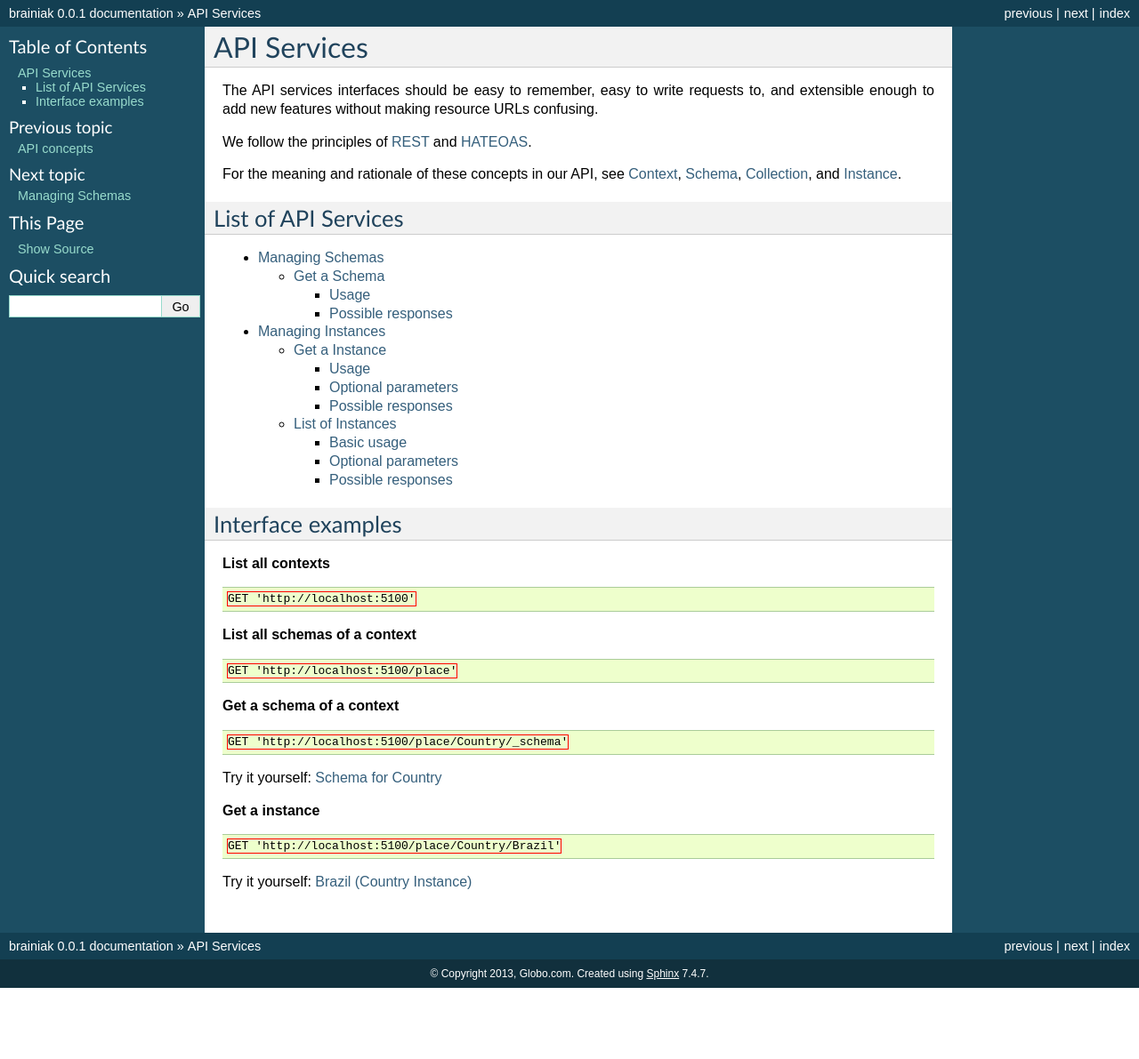
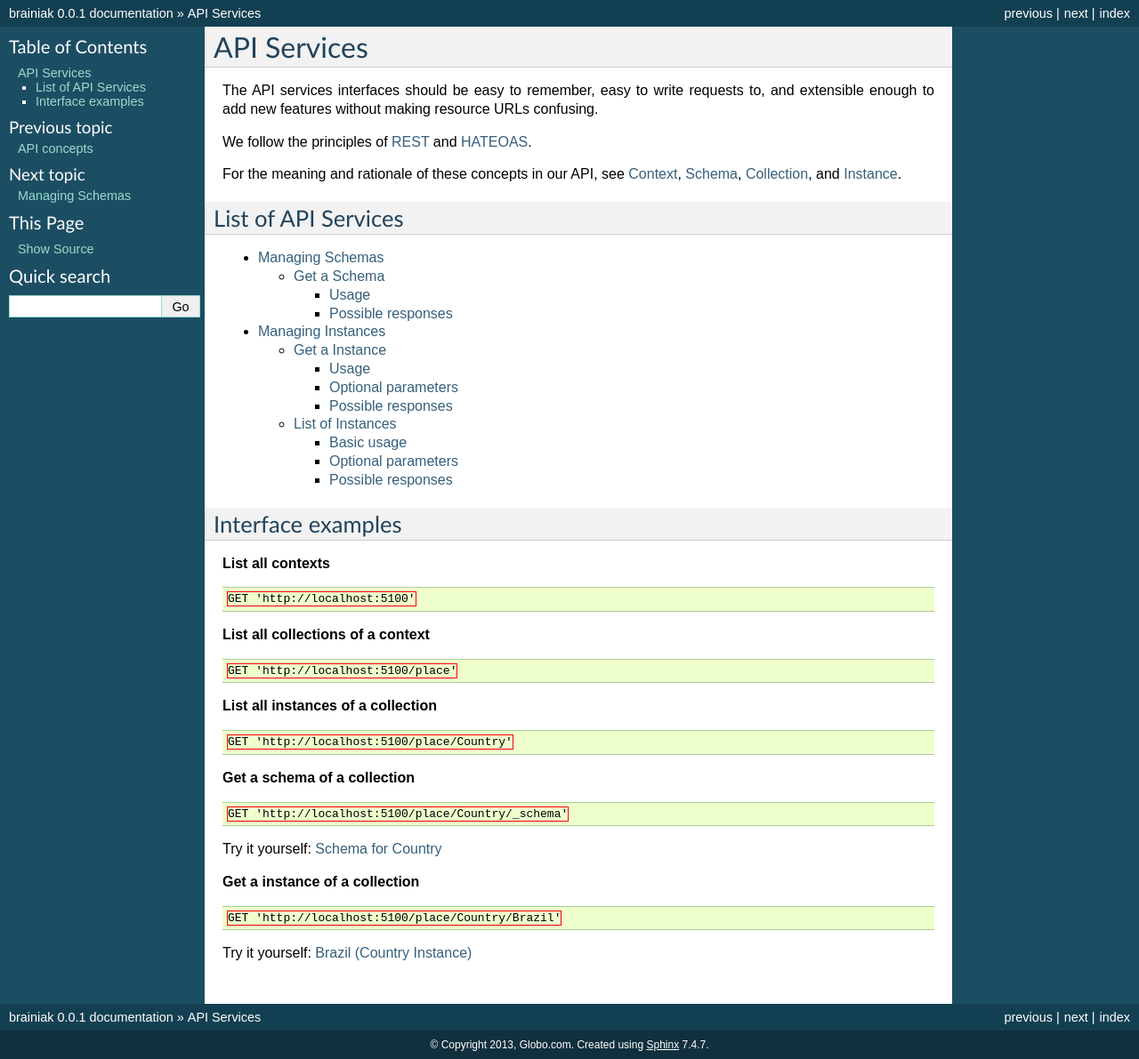
Before and after one commit to bmentges/brainiak_api, a Sphinx documentation site: the page built from docs/source/services.rst, in a window 1280 px wide. Shown: the whole page at 89% size. Built offline with Sphinx 7.4.7, drawn with Linux system fonts in a browser that asks for light colours; before the commit the page ends 1111 px from its top, so only the background shows below that.

Commit message:
Documentation Corrections for API interface

```diff
--- a/docs/source/services.rst
+++ b/docs/source/services.rst
@@ -33,13 +33,19 @@ Interface examples
 
     GET 'http://localhost:5100'
 
-**List all schemas of a context**
+**List all collections of a context**
 
 .. code-block:: http
 
   GET 'http://localhost:5100/place'
 
-**Get a schema of a context**
+**List all instances of a collection**
+
+.. code-block:: http
+
+  GET 'http://localhost:5100/place/Country'
+
+**Get a schema of a collection**
 
 .. code-block:: http
 
@@ -49,7 +55,7 @@ Try it yourself: `Schema for Country`_
 
 .. _Schema for Country: ../place/Country/_schema
 
-**Get a instance**
+**Get a instance of a collection**
 
 .. code-block:: http
 
```
